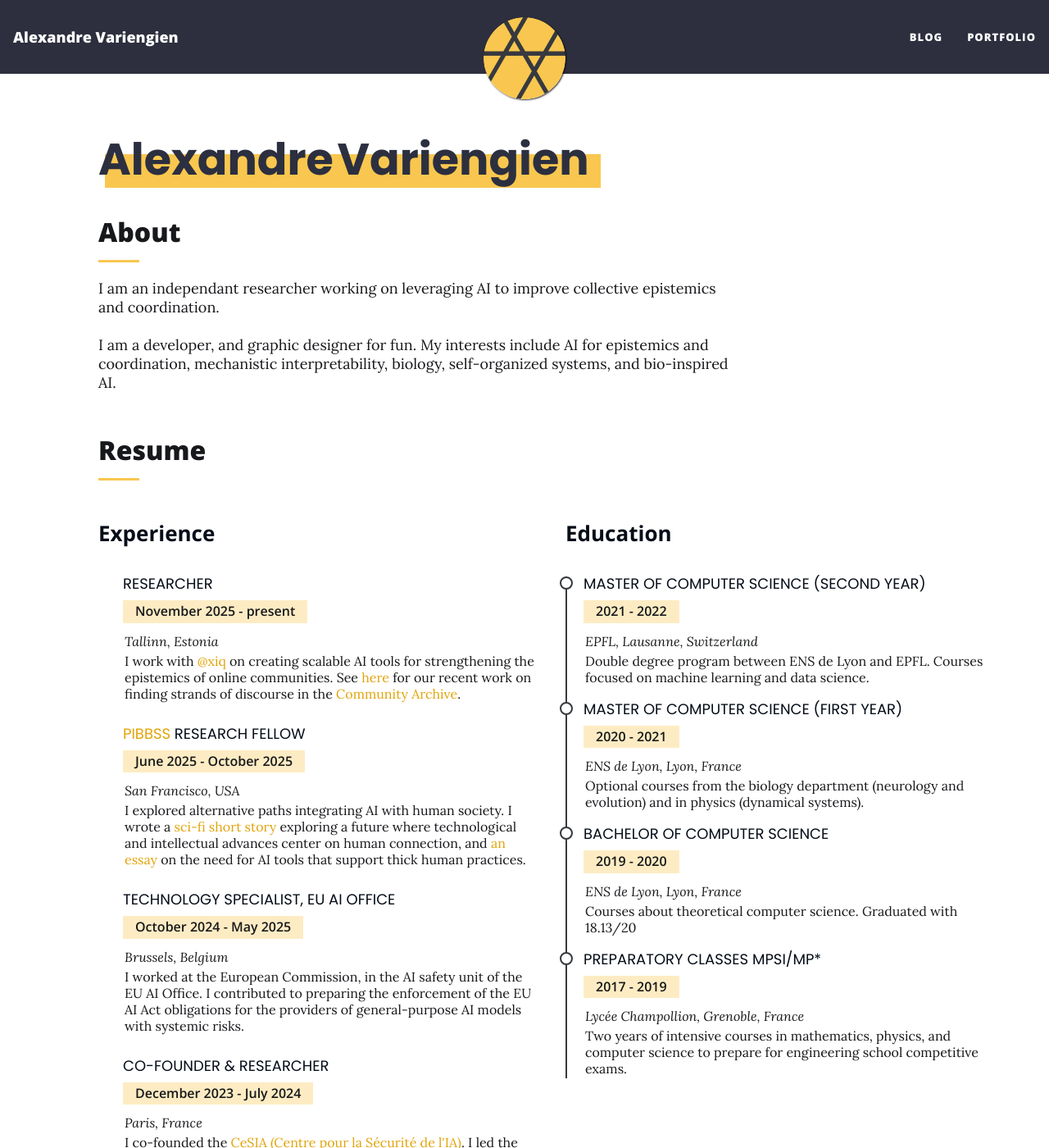
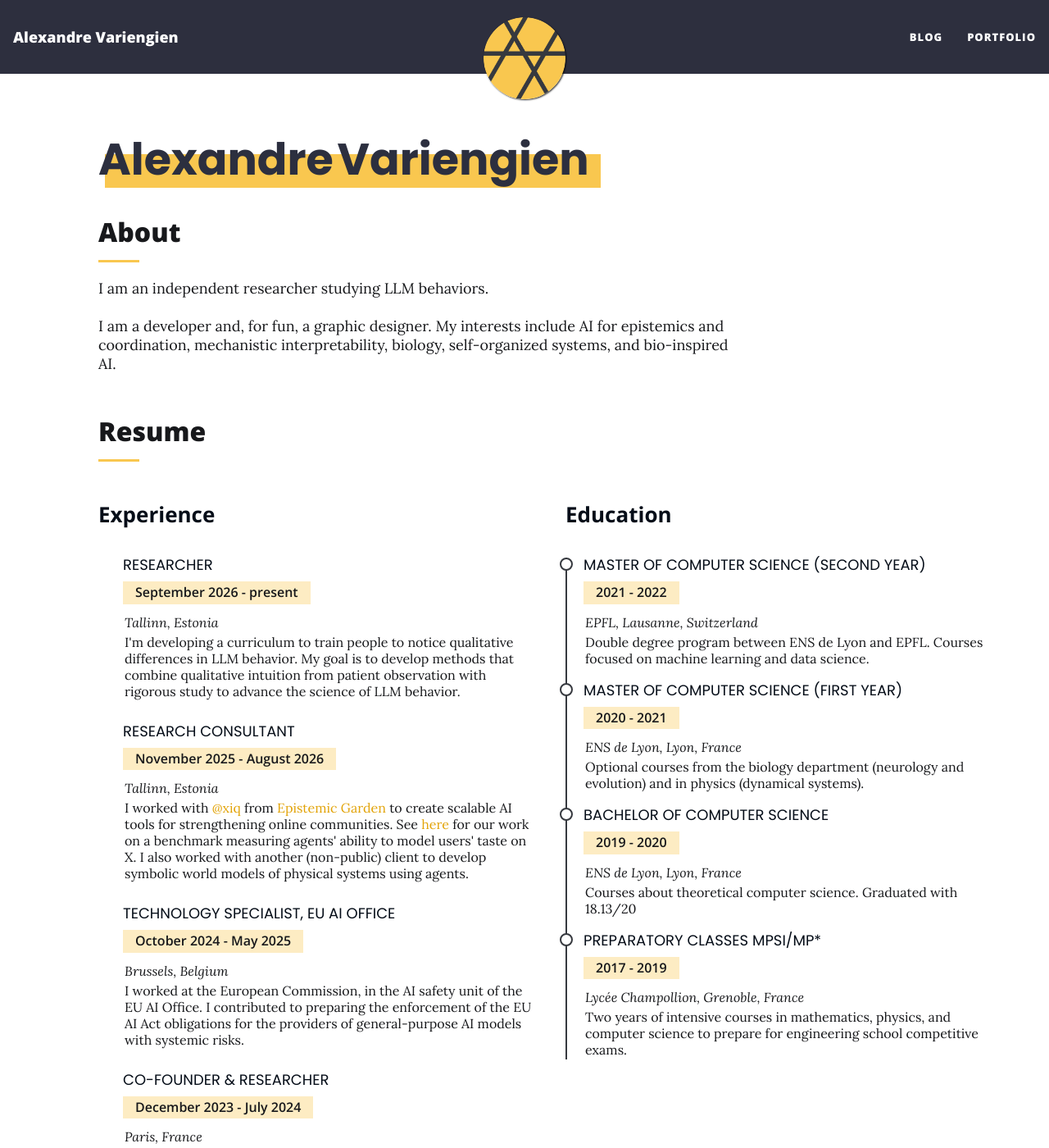
Before and after one commit to aVariengien/avariengien.github.io, a Jekyll site: the page built from index.html, in a window 1280 px wide and 1400 px high. Shown: the whole window at 82% size. Built offline with Jekyll 4.4.1, drawn with Linux system fonts in a browser that asks for light colours; the list of posts is cut into pages by our own code.

Commit message:
Add new experience on mdoel behavior

```diff
--- a/index.html
+++ b/index.html
@@ -23,9 +23,9 @@ subtitle:
         <div class="section-title">
           <h2>About</h2>
           <p>
-            I am an independant researcher working on leveraging AI to improve collective epistemics and coordination.
+            I am an independent researcher studying LLM behaviors.
             <br><br>
-            I am a developer, and graphic designer for fun. My interests include AI for epistemics and coordination, mechanistic interpretability, biology, self-organized systems, and bio-inspired AI.
+            I am a developer and, for fun, a graphic designer. My interests include AI for epistemics and coordination, mechanistic interpretability, biology, self-organized systems, and bio-inspired AI.
             <br><br>
           </p>
         </div>
@@ -43,20 +43,22 @@ subtitle:
         </div>
 
         <div class="row">
+
           <div class="col-lg-6">
             <h3 class="resume-title">Experience</h3>
             <div class="project-item">
               <h4>Researcher</h4>
-              <h5>November 2025 - present</h5>
+              <h5>September 2026 - present</h5>
               <p><em>Tallinn, Estonia</em></p>
-              <p>I work with <a href="https://x.com/exgenesis">@xiq</a> on creating scalable AI tools for strengthening the epistemics of online communities. See <a href="https://substack.com/home/post/p-182275908">here</a> for our recent work on finding strands of discourse in the <a href="https://www.community-archive.org/">Community Archive</a>.</p>
+              <p>I'm developing a curriculum to train people to notice qualitative differences in LLM behavior. My goal is to develop methods that combine qualitative intuition from patient observation with rigorous study to advance the science of LLM behavior.</p>
             </div>
 
+
             <div class="project-item">
-              <h4><a href="http://pibbss.ai/">PIBBSS</a> Research Fellow</h4>
-              <h5>June 2025 - October 2025</h5>
-              <p><em>San Francisco, USA</em></p>
-              <p>I explored alternative paths integrating AI with human society. I wrote a <a href="https://alexandrevariengien.com/the-connection">sci-fi short story</a> exploring a future where technological and intellectual advances center on human connection, and <a href="https://alexandrevariengien.com/thick-practice-ai-tools">an essay</a> on the need for AI tools that support thick human practices.</p>
+              <h4>Research Consultant</h4>
+              <h5>November 2025 - August 2026</h5>
+              <p><em>Tallinn, Estonia</em></p>
+              <p>I worked with <a href="https://x.com/exgenesis">@xiq</a> from <a href="https://www.epistemic.garden/">Epistemic Garden</a> to create scalable AI tools for strengthening online communities. See <a href="https://xiqo.substack.com/p/agentic-taste-modeling-lab-notes">here</a> for our work on a benchmark measuring agents' ability to model users' taste on X. I also worked with another (non-public) client to develop symbolic world models of physical systems using agents.</p>
             </div>
 
             <div class="project-item">
```
